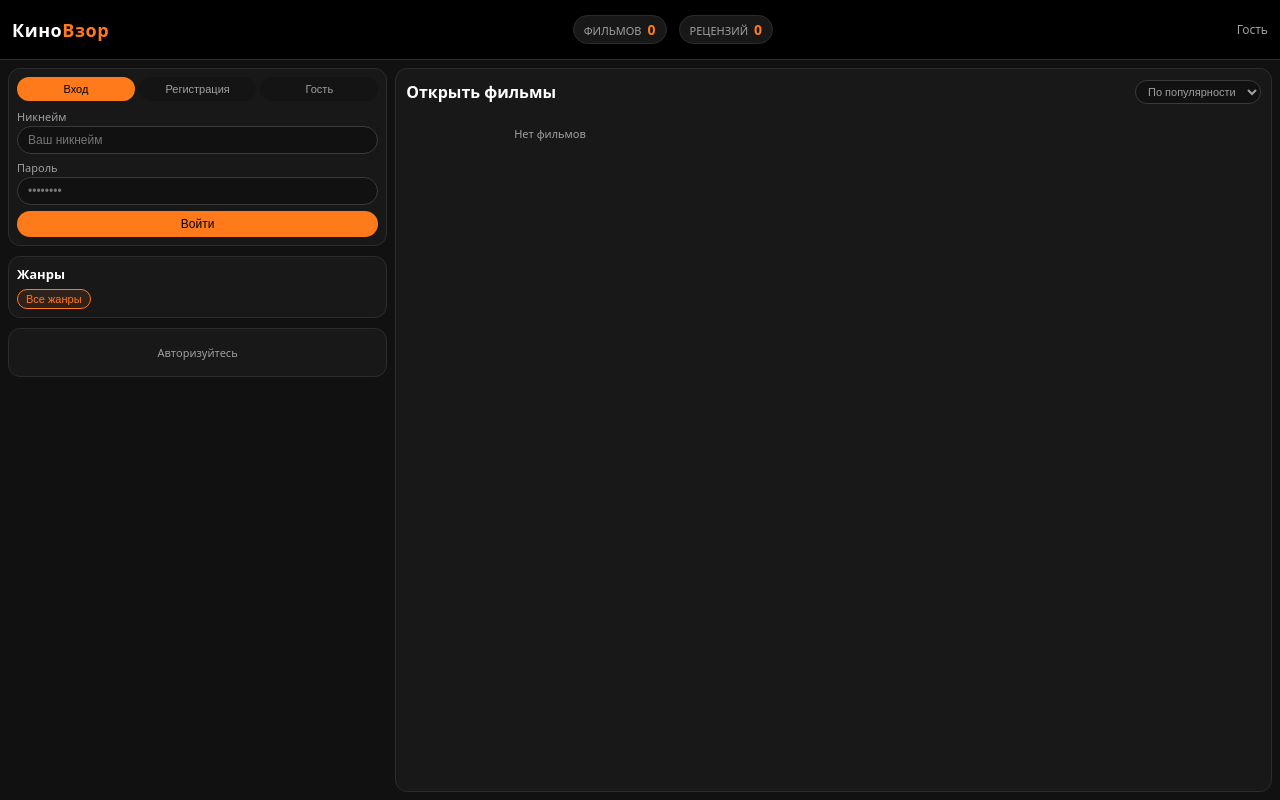
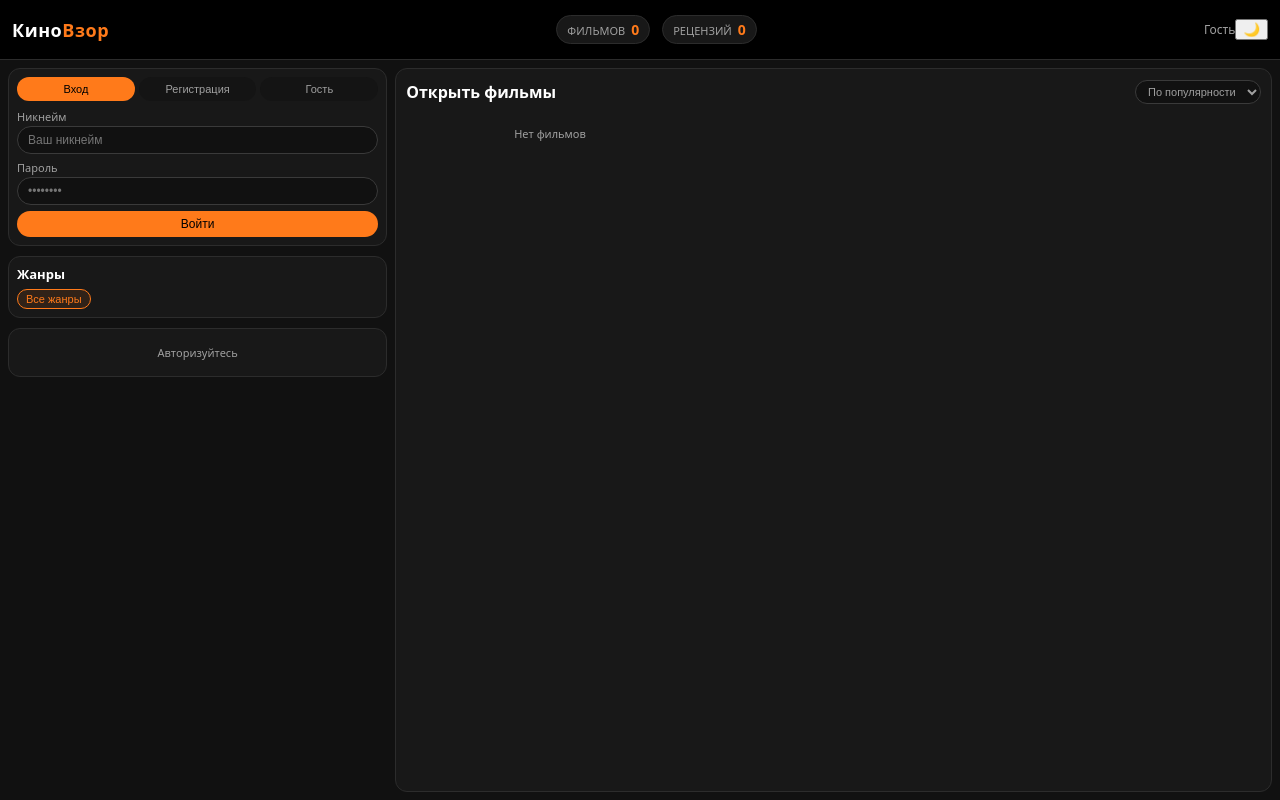
Before and after one commit to Artem2335/FinalPorject, a plain HTML site: page app/templates/index.html in a window 1280 px wide. Drawn offline with Linux system fonts and the light colour scheme; no server answers.

Commit message:
Update index.html

```diff
--- a/app/templates/index.html
+++ b/app/templates/index.html
@@ -25,6 +25,10 @@
         </div>
       </div>
       <div class="kv-user-area" id="userArea"></div>
+      <!-- Theme Toggle Button -->
+      <button class="kv-theme-toggle" id="themeToggle" title="Переключить тему">
+        <span class="kv-theme-icon" id="kv-theme-icon">🌙</span>
+      </button>
     </header>
 
     <!-- Main Content -->
```
